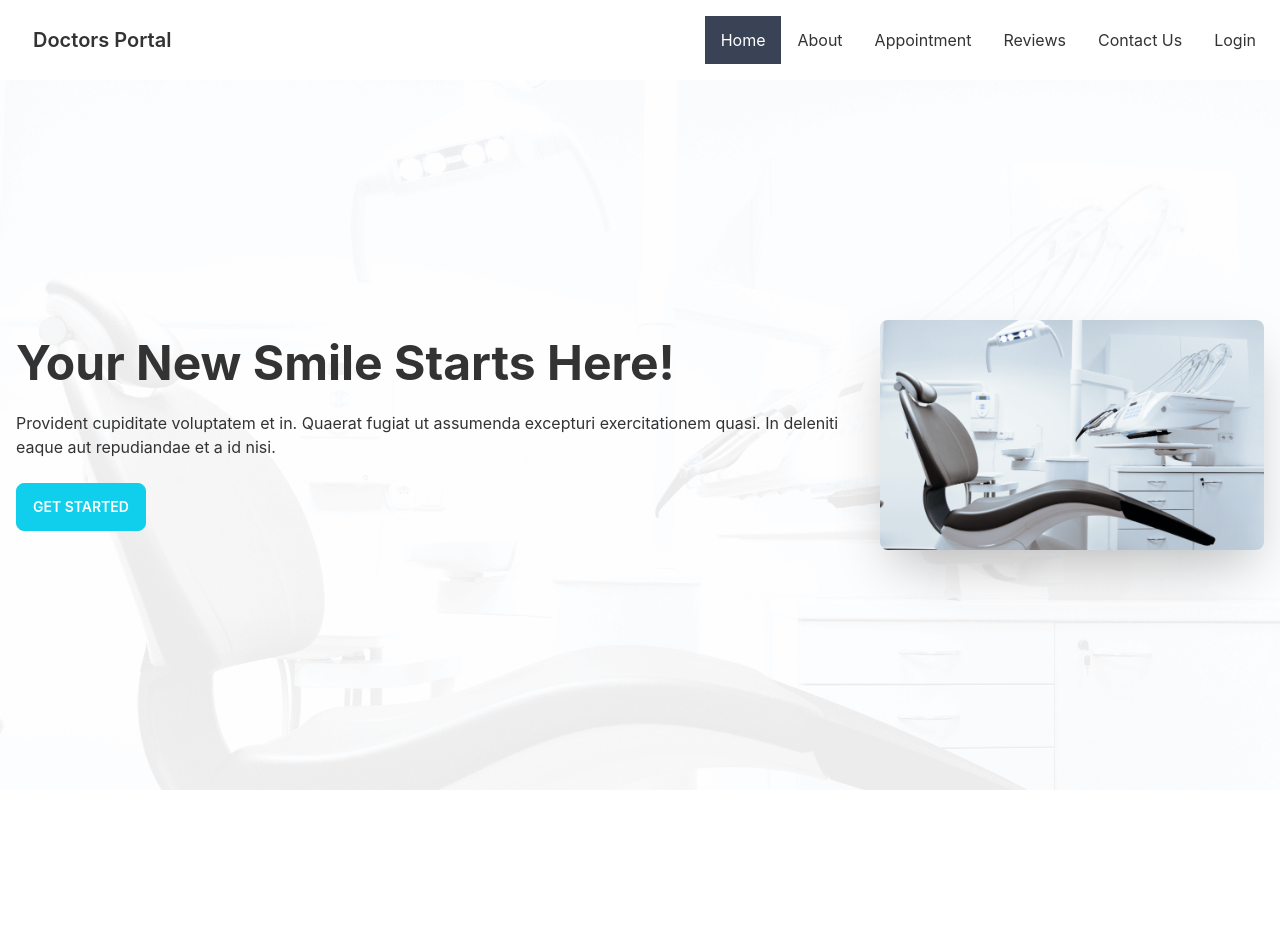
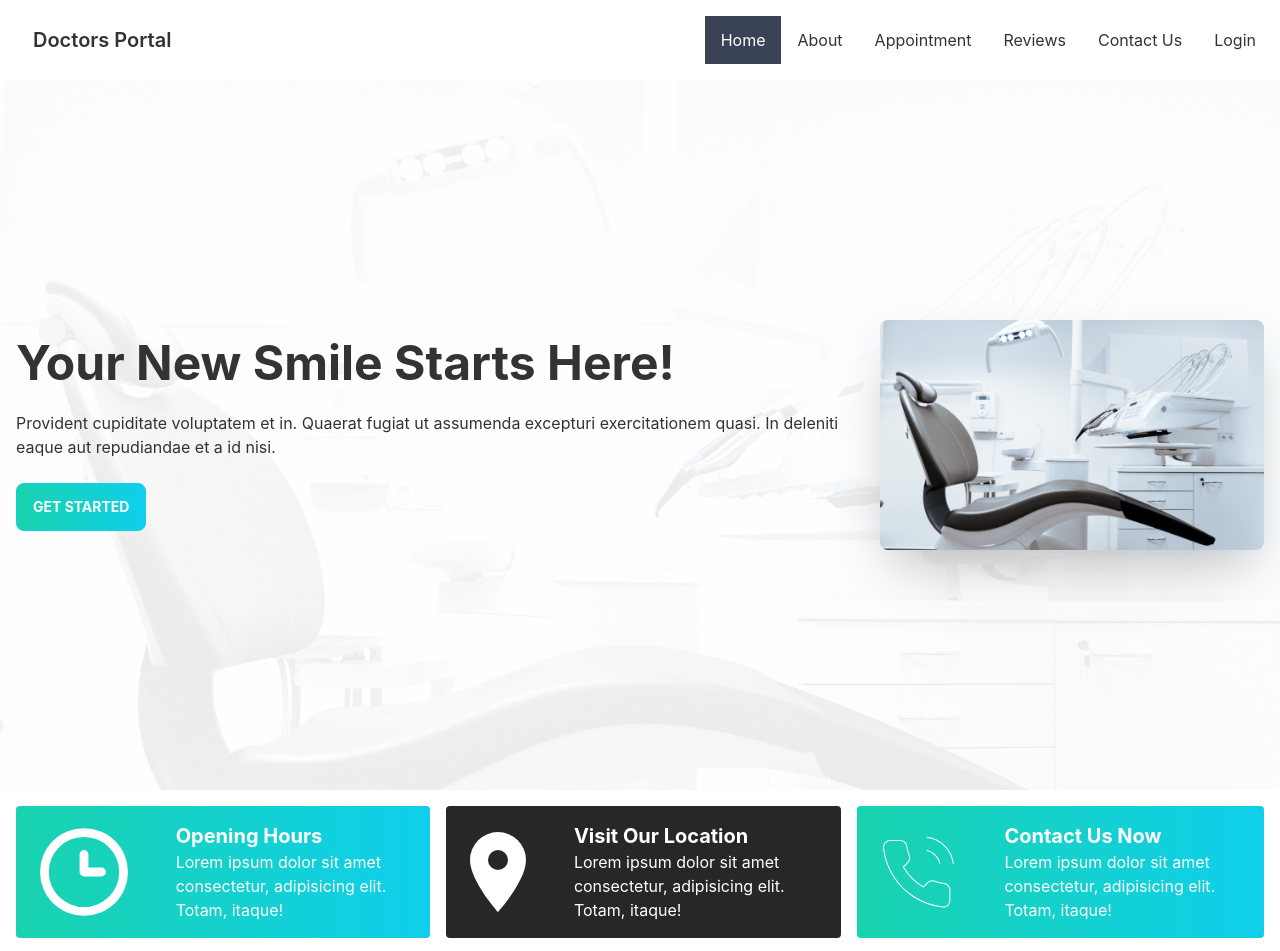
Before and after one commit to shakib-mia/doctors-portal-web, a React (Create React App) app: page / in a window 1280 px wide. Shown: the top 951 px of the page. Before the commit the page ends 800 px from the top, so only its background shows below. Built offline with nearby package versions, Linux system fonts and the light colour scheme.

Commit message:
details added

```diff
--- a/package.json
+++ b/package.json
@@ -3,12 +3,17 @@
   "version": "0.1.0",
   "private": true,
   "dependencies": {
+    "@fortawesome/fontawesome-svg-core": "^6.1.1",
+    "@fortawesome/free-solid-svg-icons": "^6.1.1",
+    "@fortawesome/react-fontawesome": "^0.1.18",
     "@testing-library/jest-dom": "^5.16.4",
     "@testing-library/react": "^13.2.0",
     "@testing-library/user-event": "^13.5.0",
     "daisyui": "^2.14.3",
+    "font-awesome": "^4.7.0",
     "react": "^18.1.0",
     "react-dom": "^18.1.0",
+    "react-icons": "^4.3.1",
     "react-router-dom": "^6.3.0",
     "react-scripts": "5.0.1",
     "web-vitals": "^2.1.4"
--- a/src/Components/Pages/Home/Banner/Banner.js
+++ b/src/Components/Pages/Home/Banner/Banner.js
@@ -5,13 +5,13 @@ import chair from "../../../../assets/images/chair.png"
 const Banner = () => {
       return (
             <div className="banner container mx-auto">
-                  <div className='py-56'>
+                  <div className='py-20 lg:py-56'>
                         <div class="hero-content flex-col lg:flex-row-reverse">
                               <img src={chair} class="max-w-sm rounded-lg shadow-2xl" alt="Banner" />
                               <div>
                                     <h1 class="text-5xl font-bold">Your New Smile Starts Here!</h1>
                                     <p class="py-6">Provident cupiditate voluptatem et in. Quaerat fugiat ut assumenda excepturi exercitationem quasi. In deleniti eaque aut repudiandae et a id nisi.</p>
-                                    <button class="btn btn-primary text-white">Get Started</button>
+                                    <button class="btn btn-primary text-white font-bold bg-gradient-to-r from-secondary to-primary">Get Started</button>
                               </div>
                         </div>
                   </div>
--- a/src/Components/Pages/Home/Home.js
+++ b/src/Components/Pages/Home/Home.js
@@ -1,10 +1,12 @@
 import React from 'react';
 import Banner from './Banner/Banner';
+import Infos from './Infos/Infos';
 
 const Home = () => {
       return (
             <div>
                   <Banner></Banner>
+                  <Infos></Infos>
             </div>
       );
 };
--- /dev/null
+++ b/src/Components/Pages/Home/Infos/Infos.js
@@ -0,0 +1,38 @@
+import clock from "../../../../assets/icons/clock.svg";
+import phone from "../../../../assets/icons/phone.svg";
+import marker from "../../../../assets/icons/marker.svg";
+import React from 'react';
+
+const Infos = () => {
+      return (
+
+            <div className="hero bg-base-500">
+                  <div className="hero-content flex-col lg:flex-row">
+                        <div className='flex bg-gradient-to-r from-secondary to-primary rounded py-4'>
+                              <img className='px-6' src={clock} alt="clock" />
+                              <div className='my-auto px-6 text-white'>
+                                    <p className='font-bold text-xl'>Opening Hours</p>
+                                    <p>Lorem ipsum dolor sit amet consectetur, adipisicing elit. Totam, itaque!</p>
+                              </div>
+                        </div>
+                        <div className='flex bg-zinc-800 rounded py-4'>
+                              <img className='px-6' src={marker} alt="clock" />
+                              <div className='my-auto px-6 text-white'>
+                                    <p className='font-bold text-xl'>Visit Our Location</p>
+                                    <p>Lorem ipsum dolor sit amet consectetur, adipisicing elit. Totam, itaque!</p>
+                              </div>
+                        </div>
+                        <div className='flex bg-gradient-to-r from-secondary to-primary rounded py-4'>
+                              <img className='px-6' src={phone} alt="clock" />
+                              <div className='my-auto px-6 text-white'>
+                                    <p className='font-bold text-xl'>Contact Us Now</p>
+                                    <p>Lorem ipsum dolor sit amet consectetur, adipisicing elit. Totam, itaque!</p>
+                              </div>
+                        </div>
+
+                  </div>
+            </div>
+      );
+};
+
+export default Infos;
```
Also changed, not shown: 1 other file (tests, documents, lock files or other folders).
